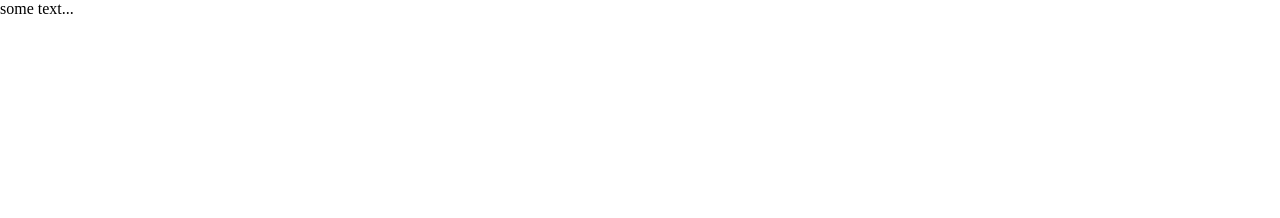
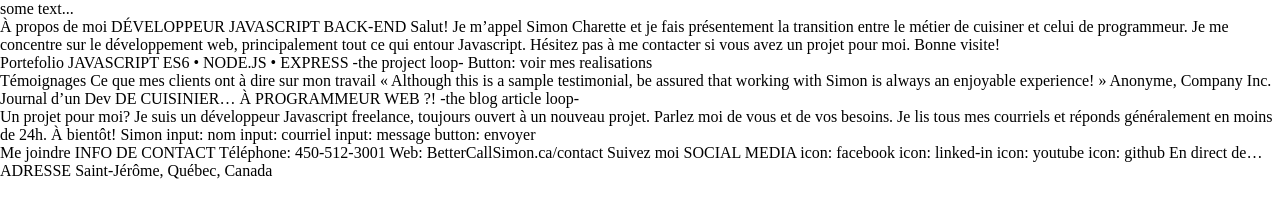
Before and after one commit to bettercallsimon/bettercallsimon.ca, a plain HTML site: page index.html in a window 1280 px wide. Drawn offline with Linux system fonts and the light colour scheme.

Commit message:
index structure separated along with basic content

```diff
--- a/index.html
+++ b/index.html
@@ -19,6 +19,87 @@
         <header class="header">
             some text...
         </header>
+
+        <div>
+            <!-- A propos -->
+            À propos de moi
+            DÉVELOPPEUR JAVASCRIPT BACK-END
+
+            Salut!
+
+            Je m’appel Simon Charette et je fais présentement la transition entre le métier de cuisiner et celui de programmeur. Je me concentre sur le développement web, principalement tout ce qui entour Javascript.
+
+            Hésitez pas à me contacter si vous avez un projet pour moi.
+            Bonne visite!
+        </div>
+
+        <div>
+            <!--Portefolio  loop -->
+            Portefolio
+            JAVASCRIPT ES6 • NODE.JS • EXPRESS
+
+            -the project loop-
+
+            Button: voir mes realisations
+        </div>
+
+        <div>
+            <!-- Testimonial -->
+            Témoignages
+            Ce que mes clients ont à dire sur mon travail
+
+            « Although this is a sample testimonial, be assured that working with Simon is always an enjoyable experience! »
+
+            Anonyme, Company Inc.
+
+        </div>
+
+        <div>
+            <!-- Blog loop -->
+            Journal d’un Dev
+            DE CUISINIER… À PROGRAMMEUR WEB ?!
+
+            -the blog article loop-
+
+        </div>
+
+        <div>
+            <!-- contact form -->
+            Un projet pour moi?
+            Je suis un développeur Javascript freelance, toujours ouvert à un nouveau projet. Parlez moi de vous et de vos besoins. Je lis tous mes courriels et réponds généralement en moins de 24h.
+
+            À bientôt!
+            Simon
+
+            input: nom
+            input: courriel
+            input: message
+            button: envoyer
+
+        </div>
+
+        <footer>
+            <!-- footer 3 colums contact infos -->
+            Me joindre
+            INFO DE CONTACT
+            Téléphone: 450-512-3001
+            Web: BetterCallSimon.ca/contact
+
+            Suivez moi
+            SOCIAL MEDIA
+                icon: facebook
+                icon: linked-in
+                icon: youtube
+                icon: github
+
+
+            En direct de…
+            ADRESSE
+            Saint-Jérôme,
+            Québec, Canada
+        </footer>
+
+
     </body>
 
 </html>
```
